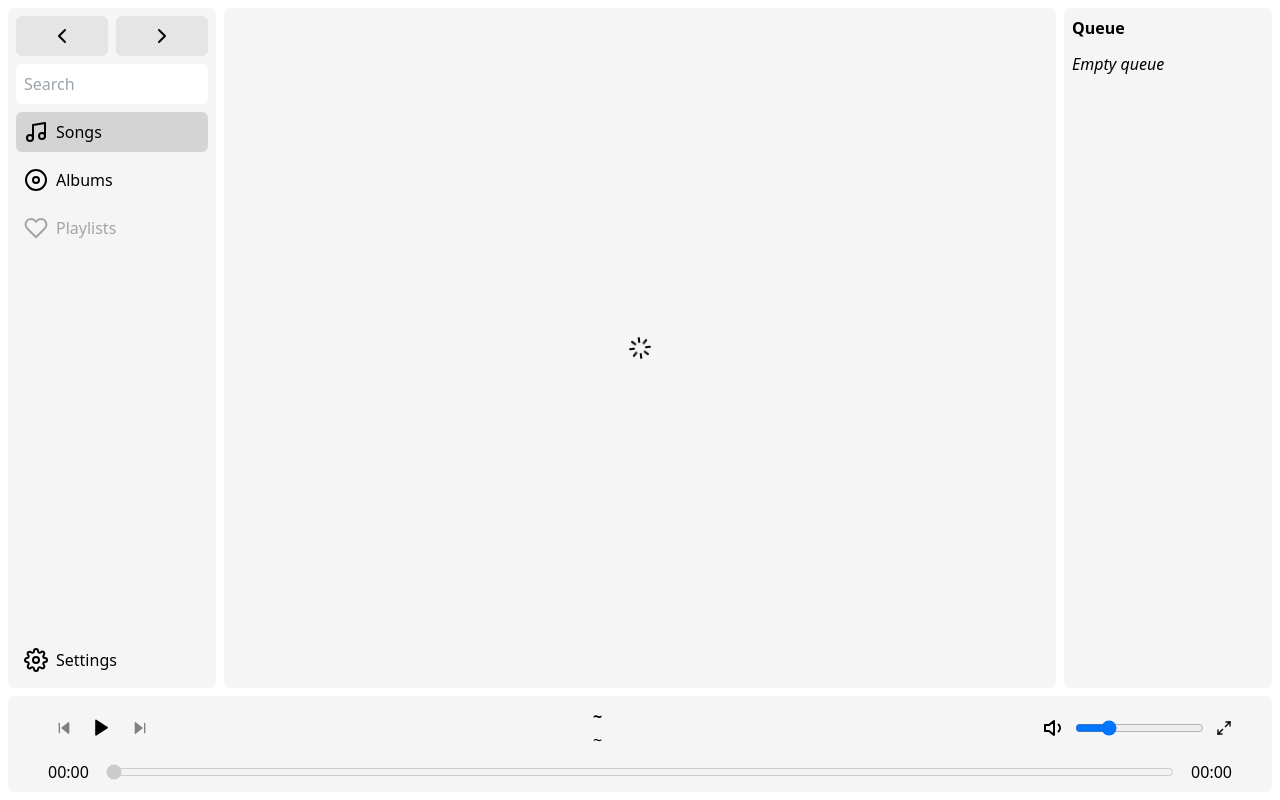
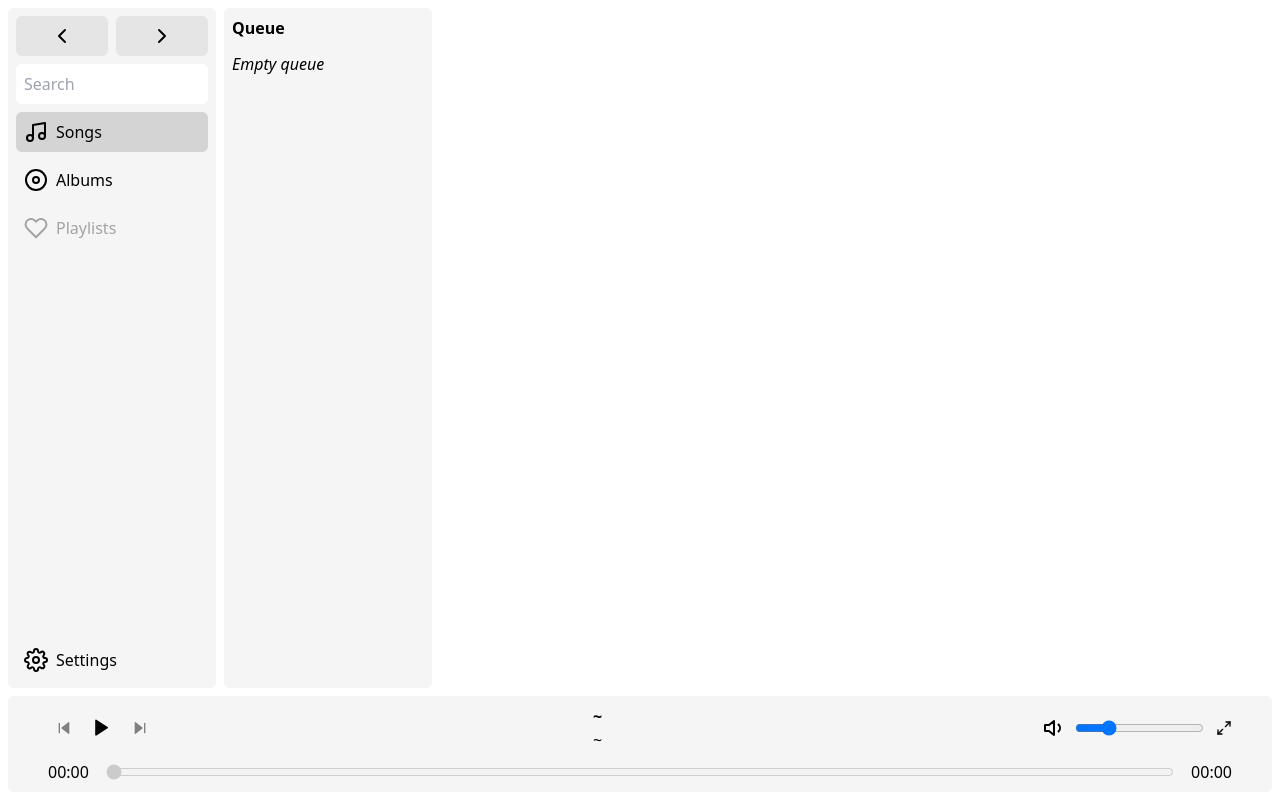
Before and after one commit to callum-jones19/coralia, a React (Vite) app: page /home in a window 1280 px wide. Built offline with nearby package versions, Linux system fonts and the light colour scheme.

Commit message:
Cleanup library loading state handling

```diff
--- a/src/components/LibraryBody.tsx
+++ b/src/components/LibraryBody.tsx
@@ -6,7 +6,7 @@ import { Outlet } from "react-router";
 import { LibraryStatus } from "../types";
 
 export default function LibraryBody() {
-  const [libraryState, setLibraryState] = useState<LibraryStatus>("Empty");
+  const [libraryState, setLibraryState] = useState<LibraryStatus | null>(null);
 
   useEffect(() => {
     const unlistenLibStatusChange = listen<LibraryStatus>("library_status_change", e => {
@@ -31,9 +31,10 @@ export default function LibraryBody() {
 
   return (
     <>
+      {libraryState !== null &&
         <div className="bg-neutral-100 basis-1/2 min-w-0 flex-grow rounded-md h-full">
-        {libraryState === 'Completed' && <Outlet />}
-        {libraryState !== 'Completed' &&
+          {libraryState === 'NotScanning' && <Outlet />}
+          {libraryState !== 'NotScanning' &&
             <>
               <div className="h-full w-full flex flex-col justify-center gap-4 items-center">
                 <Loader className="animate-spin" />
@@ -44,6 +45,7 @@ export default function LibraryBody() {
             </>
           }
         </div>
+      }
     </>
   );
 }
--- a/src/types.ts
+++ b/src/types.ts
@@ -69,9 +69,8 @@ export interface Library {
   root_dirs: string[];
 }
 
-export type LibraryStatus = "Empty"
-  | "Loading"
+export type LibraryStatus = "Loading"
   | "ScanningSongs"
   | "IndexingAlbums"
   | "CachingArtwork"
-  | "Completed";
+  | "NotScanning";
```
Also changed, not shown: 1 other file (tests, documents, lock files or other folders). Lines whose indentation alone changed are shown as unchanged.
